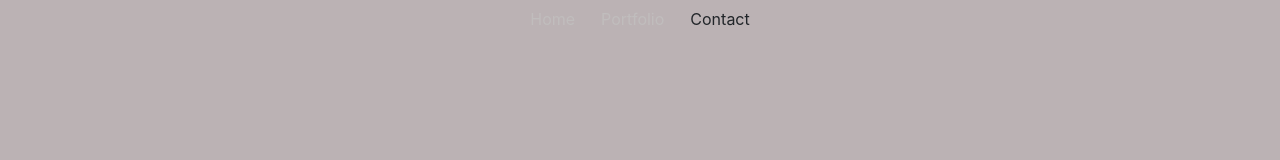
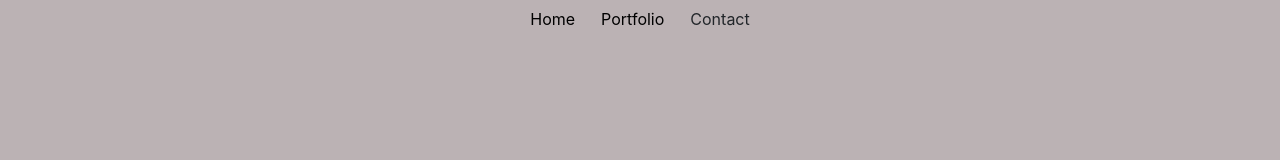
Before and after one commit to dvadz/portfolio, a React (Create React App) app: page / in a window 1280 px wide. Shown: the top 160 px of the page. Built offline with nearby package versions, Linux system fonts and the light colour scheme.

Commit message:
changed navbar a tag colors

```diff
--- a/src/components/Navbar.css
+++ b/src/components/Navbar.css
@@ -9,13 +9,13 @@
 }
 
 .nav-bar a:link {
-  color: #c0bdbd;
+  color: #000000;
 }
 
 .nav-bar a:visited {
-  color: #c0bdbd;
+  color: #000000;
 }
 
 .nav-bar a:hover {
-  color: #fbfafa;
+  color: #ffffff;
 }
```
